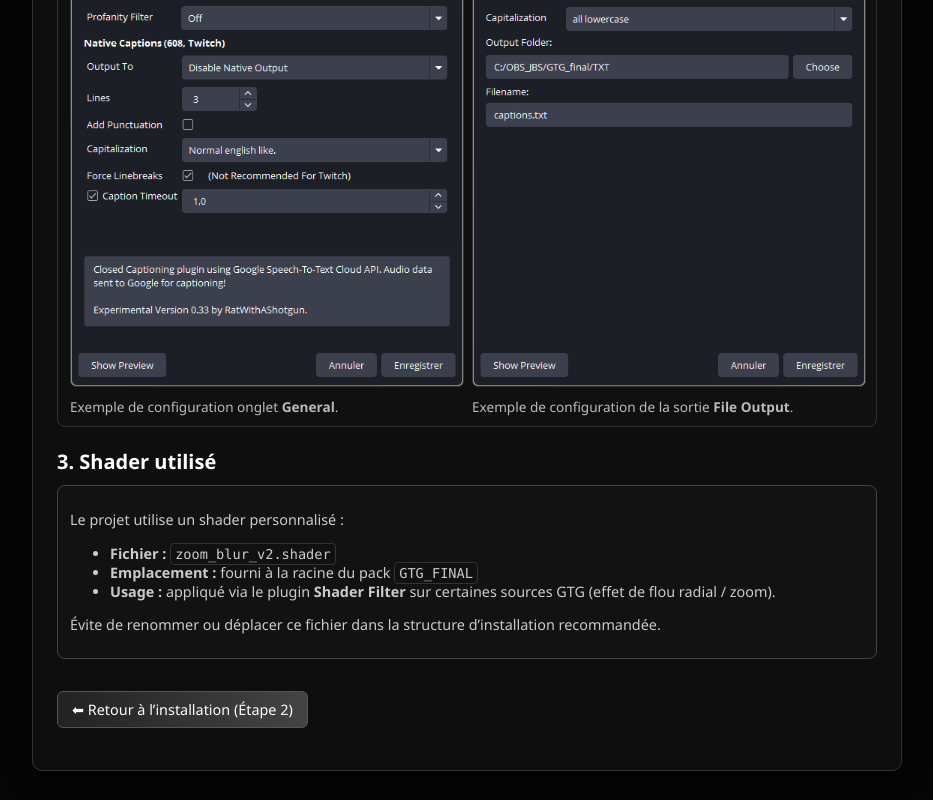
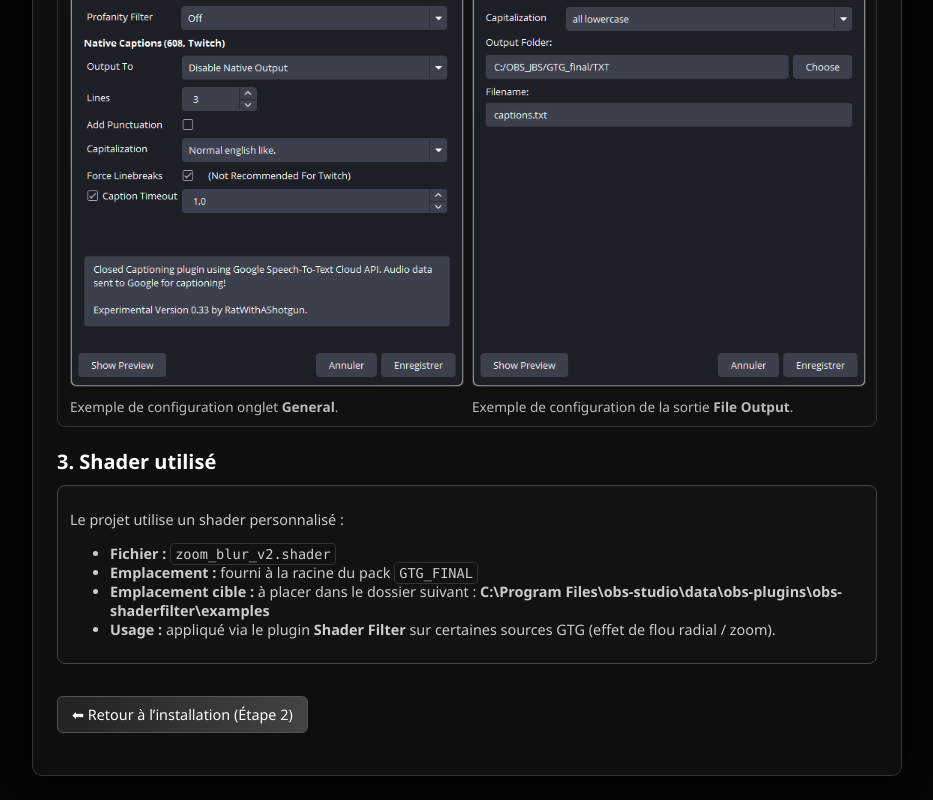
Before and after one commit to lebluxtv/jbs_dashboard, a plain HTML site: page docs/doc_plugin.html in a window 1280 px wide. Shown: the part 990-1790 px from the top of the page, without its empty margins (173-1106 px from the left). Drawn offline with Linux system fonts and the light colour scheme.

Commit message:
Update doc_plugin.html

```diff
--- a/docs/doc_plugin.html
+++ b/docs/doc_plugin.html
@@ -342,9 +342,10 @@
     <ul>
       <li><strong>Fichier :</strong> <code>zoom_blur_v2.shader</code></li>
       <li><strong>Emplacement :</strong> fourni à la racine du pack <code>GTG_FINAL</code></li>
+      <li><strong>Emplacement cible :</strong> à placer dans le dossier suivant : <strong>C:\Program Files\obs-studio\data\obs-plugins\obs-shaderfilter\examples</strong> </li>
       <li><strong>Usage :</strong> appliqué via le plugin <strong>Shader Filter</strong> sur certaines sources GTG (effet de flou radial / zoom).</li>
     </ul>
-    <p>Évite de renommer ou déplacer ce fichier dans la structure d’installation recommandée.</p>
+
   </div>
 
   <!-- BACK LINK -->
```
